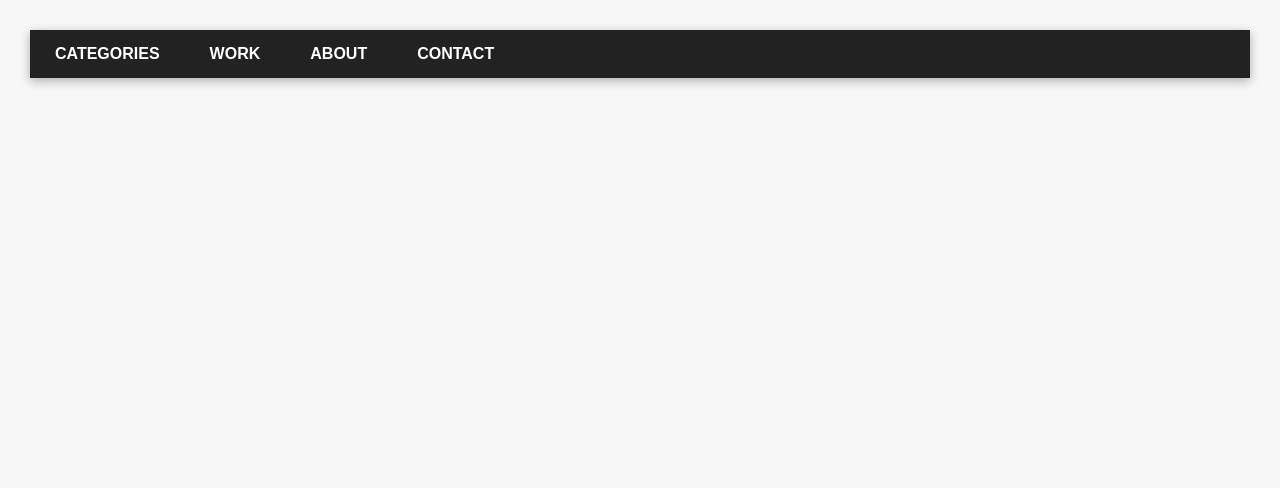
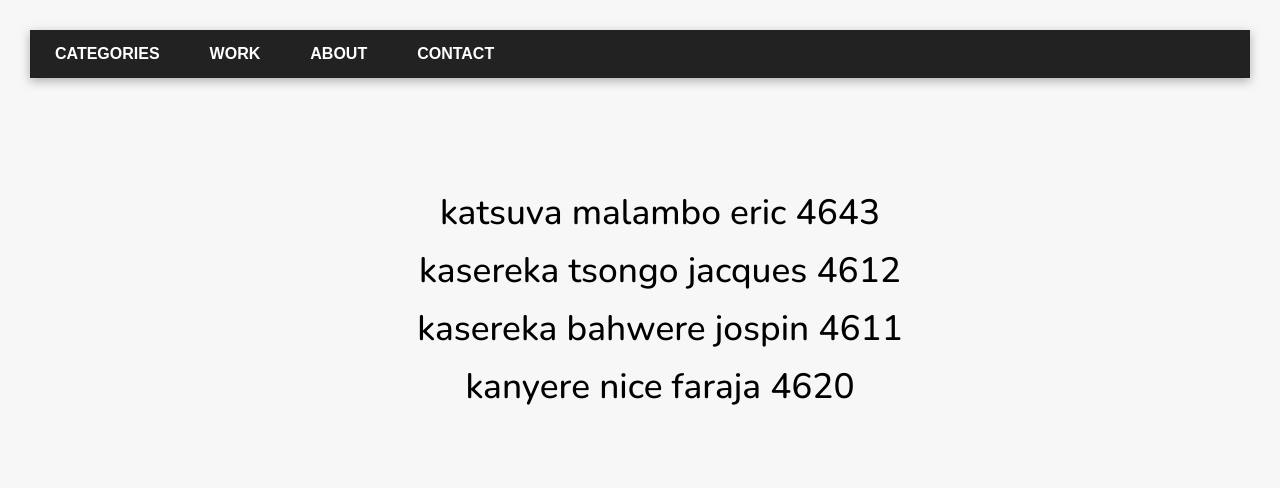
Before and after one commit to VATSU-tech/graphes_onglet_deroulant, a website built with Vite: page index.html in a window 1280 px wide. Built offline with nearby package versions, Linux system fonts and the light colour scheme.

Commit message:
premiere version reussit

```diff
--- a/src/main.ts
+++ b/src/main.ts
@@ -2,6 +2,14 @@
     title: string;
     action?: () => void;
     children?: MenuNode[];
+}
+
+interface etudiant{
+    nom:string;
+    post_nom:string;
+    prenom:string;
+    matricule:string;
+
 }
 
 function afficher(couleur:string):void{
@@ -45,6 +53,47 @@
     { title: "ABOUT", action: () => alert("ABOUT page") },
     { title: "CONTACT", action: () => alert("CONTACT page") }
 ];
+
+const etudiants:etudiant[] = [
+    {
+        nom:"katsuva",
+        post_nom:"malambo",
+        prenom:"eric",
+        matricule:"4643"
+    },
+    {
+        nom:"kasereka",
+        post_nom:"tsongo",
+        prenom:"jacques",
+        matricule:"4612"
+    },
+    {
+        nom:"kasereka",
+        post_nom:"bahwere",
+        prenom:"jospin",
+        matricule:"4611"
+    },
+    {
+        nom:"kanyere",
+        post_nom:"nice",
+        prenom:"faraja",
+        matricule:"4620"
+    }
+];
+
+function afficherEtudiant():void{
+    const ul = document.createElement("ul");
+    ul.className = "etudiants";
+
+    for (const etudiant of etudiants) {
+        const li = document.createElement("li");
+        li.textContent = `${etudiant.nom} ${etudiant.post_nom} ${etudiant.prenom} ${etudiant.matricule}`;
+        ul.appendChild(li);
+    }
+    document.body.appendChild(ul);
+}
+
+afficherEtudiant();
 
 function buildSubMenu(nodes: MenuNode[]): HTMLUListElement {
     const ul = document.createElement("ul");
@@ -110,4 +159,6 @@
     });
 }
 
+
+
 buildMenu();
--- a/src/style.css
+++ b/src/style.css
@@ -1,7 +1,9 @@
+@import url('https://fonts.googleapis.com/css2?family=Nunito:ital,wght@0,200..1000;1,200..1000&display=swap');
 body {
     font-family: Arial, sans-serif;
     background: #f7f7f7;
     margin: 0;
+    height: 93vh;
     padding: 30px;
 }
 
@@ -64,8 +66,22 @@
     display: block;
 }
 
+
 .submenu .submenu {
     top: 0;
     left: 100%;
     border-radius: 3px;
 }
+
+.etudiants{
+    list-style: none;
+    display: flex;
+    flex-direction: column;
+    justify-content: center;
+    align-items: center;
+    height: 50%;
+    gap: 10px;
+    font-family:Nunito,system-ui, -apple-system, BlinkMacSystemFont, 'Segoe UI', Roboto, Oxygen, Ubuntu, Cantarell, 'Open Sans', 'Helvetica Neue', sans-serif;
+    font-size: 2.2rem;
+    font-weight: 500;
+}
```
Also changed, not shown: src/interfaces.ts (added, +13 -0 lines).
